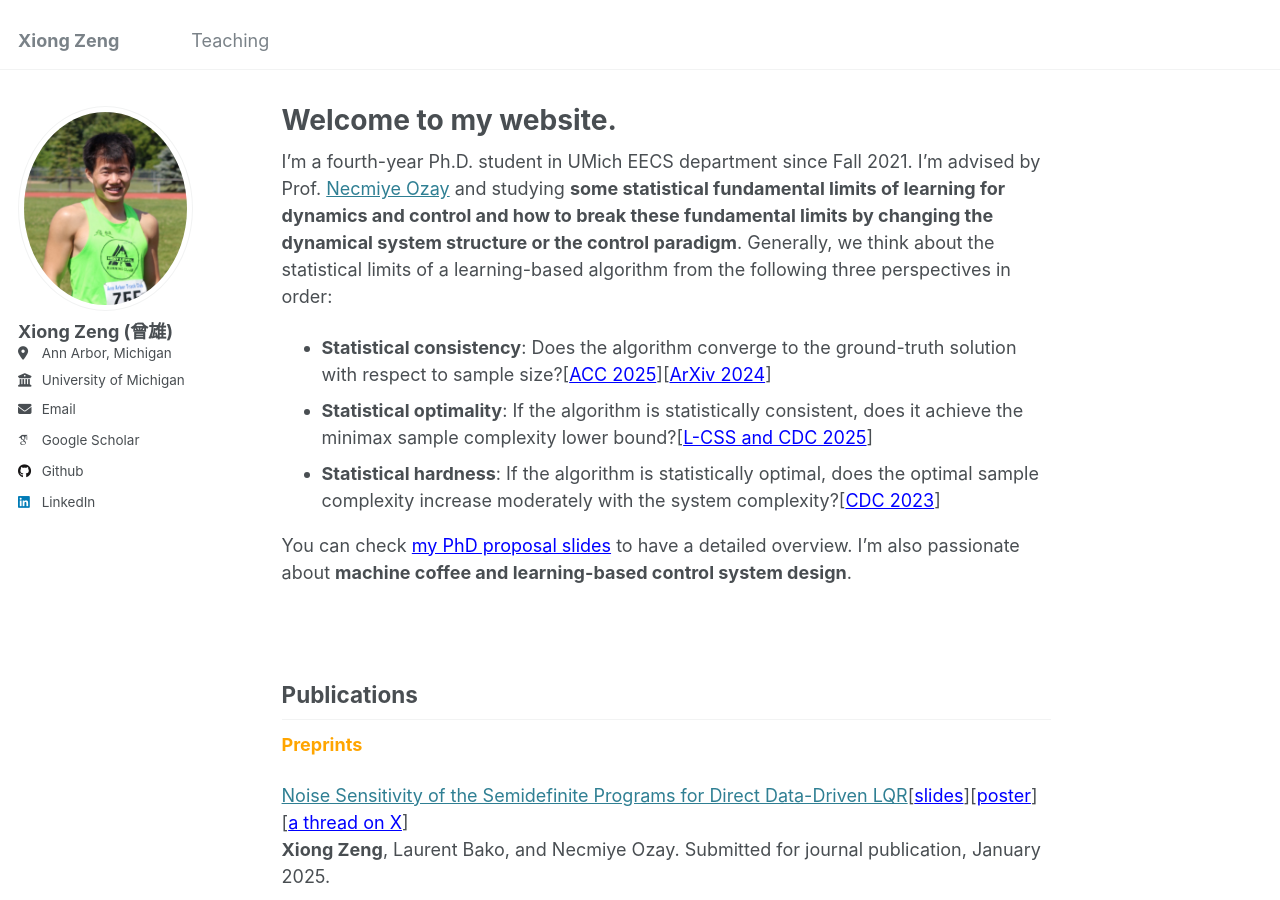
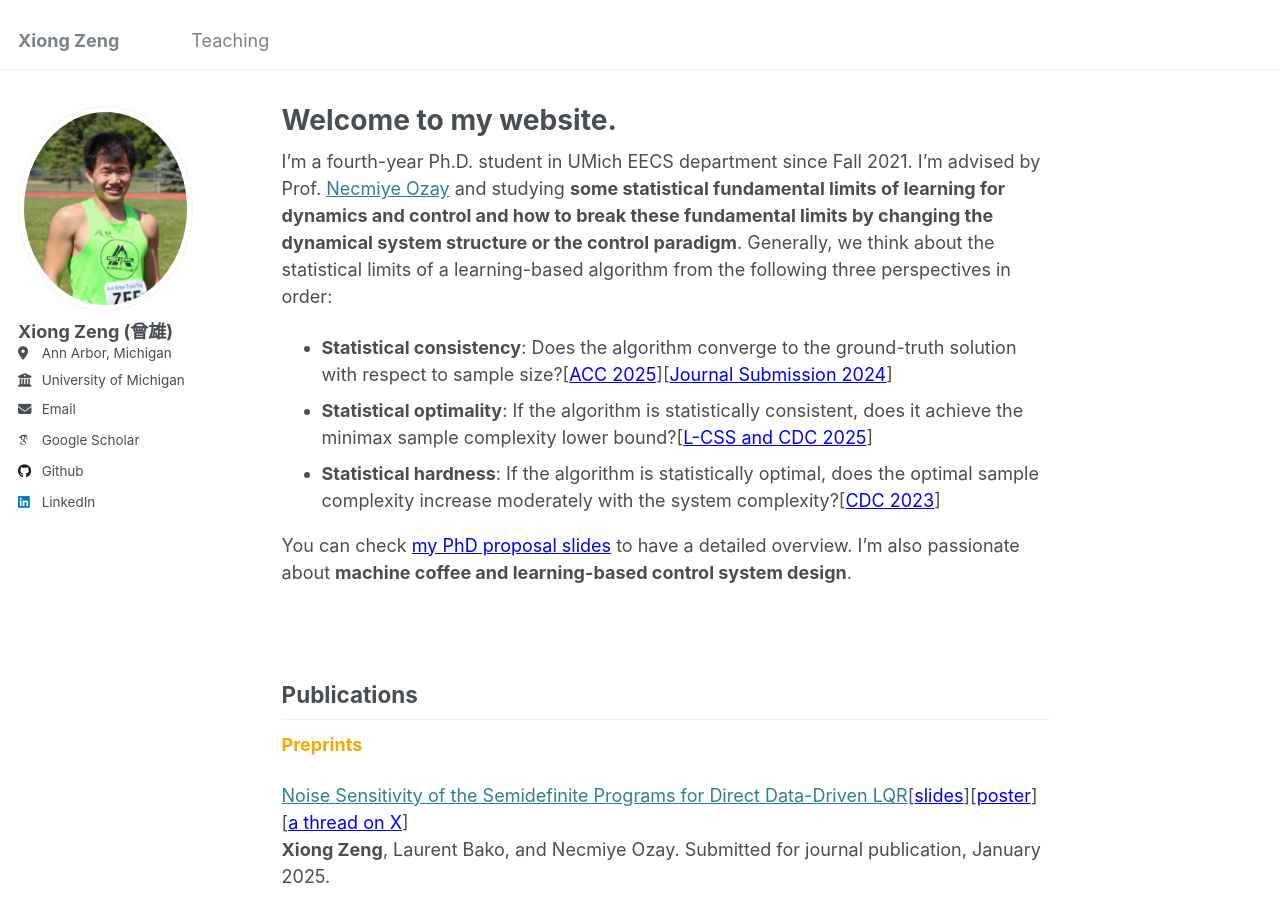
Before and after one commit to zengxiong111/zengxiong.github.io, a Jekyll site: the page built from _pages/about.md, in a window 1280 px wide and 900 px high. Built offline with Jekyll 4.4.1, drawn with Linux system fonts in a browser that asks for light colours; some web fonts are replaced; some of the changed lines change nothing that is shown.

Commit message:
Update about.md

```diff
--- a/_pages/about.md
+++ b/_pages/about.md
@@ -8,7 +8,7 @@
 ---
 
 I'm a fourth-year Ph.D. student in UMich EECS department since Fall 2021. I'm advised by Prof. <a href="https://web.eecs.umich.edu/~necmiye/" target="_blank">Necmiye Ozay</a> and studying **some statistical fundamental limits of learning for dynamics and control and how to break these fundamental limits by changing the dynamical system structure or the control paradigm**. Generally, we think about the statistical limits of a learning-based algorithm from the following three perspectives in order:
-- **Statistical consistency**: Does the algorithm converge to the ground-truth solution with respect to sample size?[<a href="https://web.eecs.umich.edu/~necmiye/pubs/ZengBO_acc25.pdf" style="color: blue;" target="_blank">ACC 2025</a>][<a href="https://arxiv.org/abs/2412.19705" style="color: blue;" target="_blank">ArXiv 2024</a>]
+- **Statistical consistency**: Does the algorithm converge to the ground-truth solution with respect to sample size?[<a href="https://web.eecs.umich.edu/~necmiye/pubs/ZengBO_acc25.pdf" style="color: blue;" target="_blank">ACC 2025</a>][<a href="https://arxiv.org/abs/2412.19705" style="color: blue;" target="_blank">Journal Submission 2024</a>]
 - **Statistical optimality**: If the algorithm is statistically consistent, does it achieve the minimax sample complexity lower bound?[<a href="https://arxiv.org/abs/2503.16817" style="color: blue;" target="_blank">L-CSS and CDC 2025</a>]
 - **Statistical hardness**: If the algorithm is statistically optimal, does the optimal sample complexity increase moderately with the system complexity?[<a href="https://arxiv.org/abs/2311.11151" style="color: blue;" target="_blank">CDC 2023</a>]
 
```
